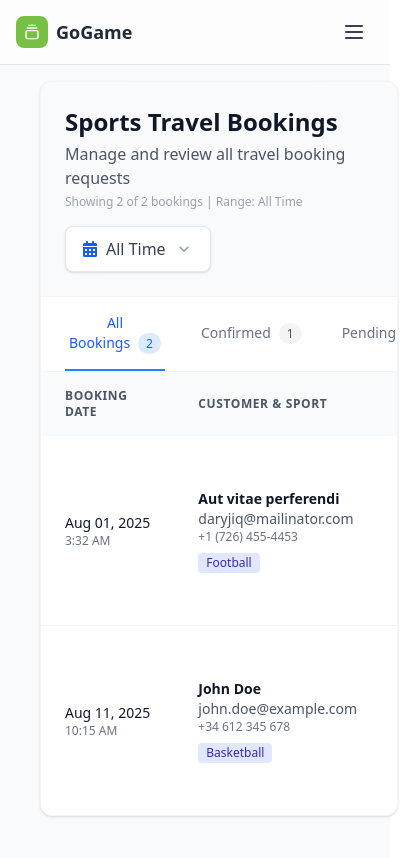
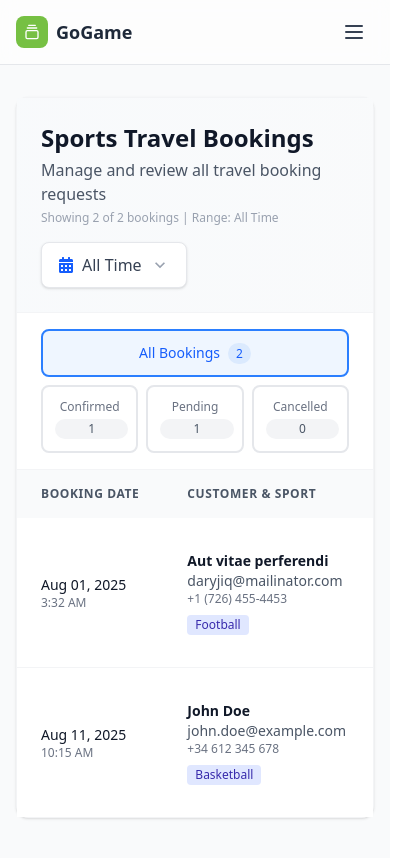
Before and after one commit to backbencherstudio/gogamee, a Next.js app: page /dashboard/allrequest in a window 390 px wide. Shown: the top 858 px of the page, 414 px wide, since content can reach past the window. Built offline with nearby package versions, Linux system fonts and the light colour scheme.

Commit message:
All request page 100% responsive now

```diff
--- a/app/(admin)/dashboard/allrequest/components/request.tsx
+++ b/app/(admin)/dashboard/allrequest/components/request.tsx
@@ -1,15 +1,15 @@
 "use client"
 import { useState, useMemo } from "react"
-import { FaTrash, FaCalendarAlt, FaUsers, FaDollarSign, FaPlane, FaMapMarkerAlt, FaEye } from "react-icons/fa"
-import { MdKeyboardArrowDown, MdSports } from "react-icons/md"
-import { useRouter } from "next/navigation"
+import { FaTrash, FaCalendarAlt, FaUsers, FaDollarSign, FaPlane, FaMapMarkerAlt } from "react-icons/fa"
+import { MdKeyboardArrowDown } from "react-icons/md"
+
 import { subDays, parseISO, isWithinInterval, format, startOfDay, endOfDay } from "date-fns"
 import AppData from "@/app/lib/appdata"
 import BookingSummaryModal from "./booking-summery-modal"
 import DeleteConfirmationModal from "../../../../../components/ui/delete-confirmation-modal"
 
 export default function EventReqTable() {
-  const router = useRouter()
+
   const [activeTab, setActiveTab] = useState("all")
   const [timeFilter, setTimeFilter] = useState("alltime")
   const [showDateDropdown, setShowDateDropdown] = useState(false)
@@ -86,24 +86,7 @@ export default function EventReqTable() {
     }
   }
 
-  const getSportIcon = (sport: string) => {
-    const iconClass = "w-4 h-4 text-white"
-    return <MdSports className={iconClass} />
-  }
 
-  const getSportColor = (sport: string) => {
-    const colors: { [key: string]: string } = {
-      football: "bg-green-500",
-      basketball: "bg-orange-500",
-      tennis: "bg-yellow-500",
-      formula1: "bg-red-500",
-      rugby: "bg-blue-500",
-      golf: "bg-emerald-600",
-      cycling: "bg-purple-500",
-      hockey: "bg-indigo-500",
-    }
-    return colors[sport] || "bg-gray-500"
-  }
 
   const getPackageBadgeColor = (packageType: string) => {
     switch (packageType) {
@@ -132,7 +115,7 @@ export default function EventReqTable() {
   const formatDate = (dateString: string) => {
     try {
       return format(parseISO(dateString), "MMM dd, yyyy")
-    } catch (error) {
+    } catch {
       return dateString
     }
   }
@@ -140,7 +123,7 @@ export default function EventReqTable() {
   const formatTime = (dateString: string) => {
     try {
       return format(parseISO(dateString), "h:mm a")
-    } catch (error) {
+    } catch {
       return ""
     }
   }
@@ -162,12 +145,12 @@ export default function EventReqTable() {
   }, [filteredData.length, activeTab, timeFilter, bookings.length])
 
   return (
-    <div className="w-full px-4 ml-6">
+    <div className="w-full px-4 py-4">
       <div className="pt-4 pb-8 min-h-screen">
 
 
 
-    <div className="w-full bg-white rounded-xl shadow-sm border border-gray-100 overflow-hidden">
+    <div className="w-full bg-white rounded-xl shadow-sm border border-gray-100 overflow-visible">
       {/* Header Section */}
       <div className="p-6 border-b border-gray-100 bg-gradient-to-r from-slate-50 to-gray-50">
         <div className="flex flex-col sm:flex-row justify-between items-start sm:items-center gap-4">
@@ -212,7 +195,58 @@ export default function EventReqTable() {
 
       {/* Tab Navigation */}
       <div className="px-6 border-b border-gray-100">
-        <div className="flex space-x-8">
+        {/* Mobile Layout */}
+        <div className="md:hidden space-y-2 my-4">
+          {/* All Requests - Full Width */}
+          <button
+            onClick={() => setActiveTab("all")}
+            className={`w-full py-3 px-4 border-2 rounded-lg font-medium text-sm transition-colors
+              ${
+                activeTab === "all"
+                  ? "border-blue-500 text-blue-600 bg-blue-50"
+                  : "border-gray-200 text-gray-500 hover:text-gray-700 hover:border-gray-300"
+              }`}
+          >
+            All Bookings
+            <span
+              className={`ml-2 px-2 py-0.5 rounded-full text-xs font-medium
+              ${activeTab === "all" ? "bg-blue-100 text-blue-600" : "bg-gray-100 text-gray-600"}`}
+            >
+              {bookings.length}
+            </span>
+          </button>
+
+          {/* Other tabs - 3 buttons in row */}
+          <div className="grid grid-cols-3 gap-2">
+            {[
+              { key: "approved", label: "Confirmed", count: bookings.filter((d) => d.status === "completed").length },
+              { key: "pending", label: "Pending", count: bookings.filter((d) => d.status === "pending").length },
+              { key: "rejected", label: "Cancelled", count: bookings.filter((d) => d.status === "cancelled").length },
+            ].map((tab) => (
+              <button
+                key={tab.key}
+                onClick={() => setActiveTab(tab.key)}
+                className={`py-3 px-2 border-2 rounded-lg font-medium text-xs transition-colors
+                  ${
+                    activeTab === tab.key
+                      ? "border-blue-500 text-blue-600 bg-blue-50"
+                      : "border-gray-200 text-gray-500 hover:text-gray-700 hover:border-gray-300"
+                  }`}
+              >
+                {tab.label}
+                <span
+                  className={`ml-1 px-1.5 py-0.5 rounded-full text-xs font-medium block mt-1
+                  ${activeTab === tab.key ? "bg-blue-100 text-blue-600" : "bg-gray-100 text-gray-600"}`}
+                >
+                  {tab.count}
+                </span>
+              </button>
+            ))}
+          </div>
+        </div>
+
+        {/* Desktop Layout */}
+        <div className="hidden md:flex space-x-8">
           {[
             { key: "all", label: "All Bookings", count: bookings.length },
             { key: "approved", label: "Confirmed", count: bookings.filter((d) => d.status === "completed").length },
@@ -246,22 +280,22 @@ export default function EventReqTable() {
         <table className="w-full">
           <thead className="bg-gray-50">
             <tr>
-              <th className="px-6 py-4 text-left text-xs font-semibold text-gray-600 uppercase tracking-wider">
+              <th className="px-6 py-4 text-left whitespace-nowrap text-xs font-semibold text-gray-600 uppercase tracking-wider">
                 Booking Date
               </th>
-              <th className="px-6 py-4 text-left text-xs font-semibold text-gray-600 uppercase tracking-wider">
+              <th className="px-6 py-4 text-left whitespace-nowrap text-xs font-semibold text-gray-600 uppercase tracking-wider">
                 Customer & Sport
               </th>
-              <th className="px-6 py-4 text-left text-xs font-semibold text-gray-600 uppercase tracking-wider">
+              <th className="px-6 py-4 text-left whitespace-nowrap text-xs font-semibold text-gray-600 uppercase tracking-wider">
                 Travel Details
               </th>
-              <th className="px-6 py-4 text-left text-xs font-semibold text-gray-600 uppercase tracking-wider">
+              <th className="px-6 py-4 text-left whitespace-nowrap text-xs font-semibold text-gray-600 uppercase tracking-wider">
                 Booking Info
               </th>
-              <th className="px-6 py-4 text-left text-xs font-semibold text-gray-600 uppercase tracking-wider">
+              <th className="px-6 py-4 text-left whitespace-nowrap text-xs font-semibold text-gray-600 uppercase tracking-wider">
                 Status
               </th>
-              <th className="px-6 py-4 text-left text-xs font-semibold text-gray-600 uppercase tracking-wider">
+              <th className="px-6 py-4 text-left whitespace-nowrap text-xs font-semibold text-gray-600 uppercase tracking-wider">
                 Actions
               </th>
             </tr>
```
Lines whose indentation alone changed are shown as unchanged.
